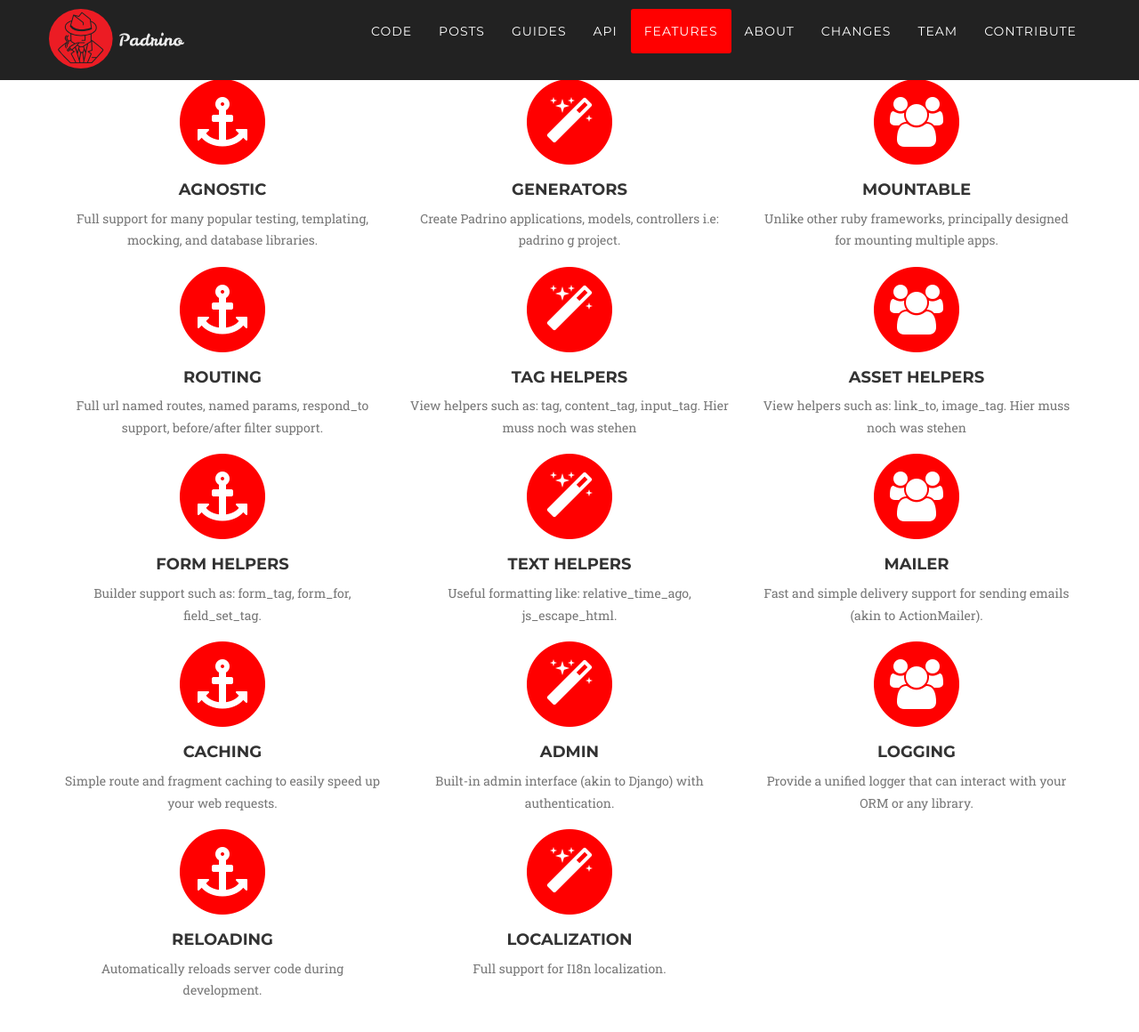
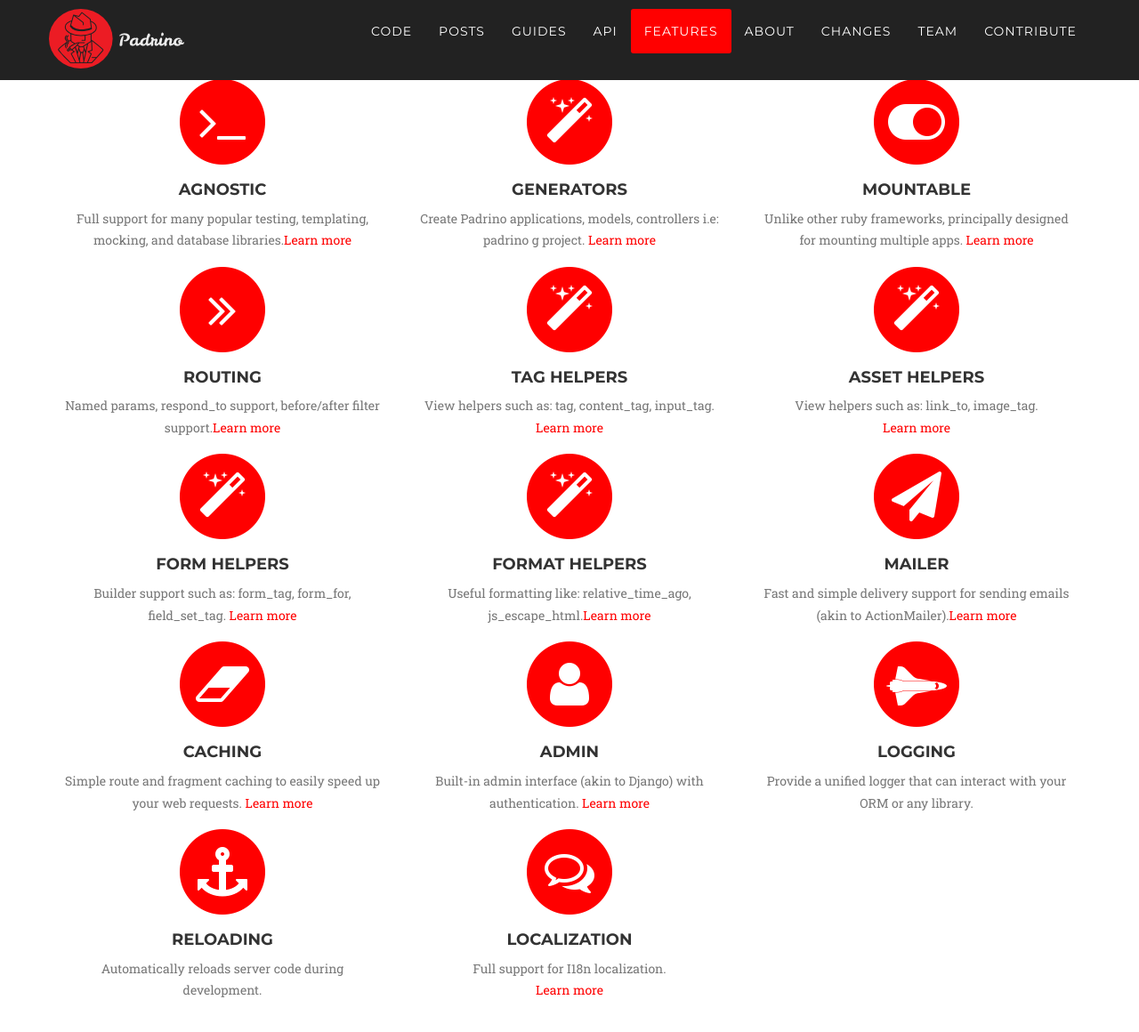
Before and after one commit to wikimatze/padrinorb-website, a Jekyll site: the page built from index.html, in a window 1280 px wide and 1400 px high, scrolled down 1106 px. Shown: the top 1160 px of the window at 89% size. Built offline with Jekyll 4.4.1, drawn with Linux system fonts in a browser that asks for light colours; some web fonts are replaced; Markdown is read by kramdown in place of the engine named in the settings.

Commit message:
Add icons and "Learn more" links to padrino

```diff
--- a/_includes/features.html
+++ b/_includes/features.html
@@ -11,10 +11,10 @@
           <div class="col-md-4">
             <span class="fa-stack fa-4x">
               <i class="fa fa-circle fa-stack-2x text-primary"></i>
-              <i class="fa fa-anchor fa-stack-1x fa-inverse"></i>
+              <i class="fa fa-terminal fa-stack-1x fa-inverse"></i>
             </span>
             <h4 class="service-heading">Agnostic</h4>
-            <p class="text-muted">Full support for many popular testing, templating, mocking, and database libraries. </p>
+            <p class="text-muted">Full support for many popular testing, templating, mocking, and database libraries.<a href="/guides">Learn more</a> </p>
           </div>
           <div class="col-md-4">
             <span class="fa-stack fa-4x">
@@ -22,23 +22,23 @@
               <i class="fa fa-magic fa-stack-1x fa-inverse"></i>
             </span>
             <h4 class="service-heading">Generators</h4>
-            <p class="text-muted">Create Padrino applications, models, controllers i.e: padrino g project. </p>
+            <p class="text-muted">Create Padrino applications, models, controllers i.e: padrino g project. <a href="/guides/generators/">Learn more</a></p>
           </div>
           <div class="col-md-4">
             <span class="fa-stack fa-4x">
               <i class="fa fa-circle fa-stack-2x text-primary"></i>
-              <i class="fa fa-group fa-stack-1x fa-inverse"></i>
+              <i class="fa fa-toggle-on fa-stack-1x fa-inverse"></i>
             </span>
             <h4 class="service-heading">Mountable</h4>
-            <p class="text-muted">Unlike other ruby frameworks, principally designed for mounting multiple apps. </p>
+            <p class="text-muted">Unlike other ruby frameworks, principally designed for mounting multiple apps. <a href="/guides/mounting-applications/">Learn more</a> </p>
           </div>
           <div class="col-md-4">
             <span class="fa-stack fa-4x">
               <i class="fa fa-circle fa-stack-2x text-primary"></i>
-              <i class="fa fa-anchor fa-stack-1x fa-inverse"></i>
+              <i class="fa fa-angle-double-right fa-stack-1x fa-inverse"></i>
             </span>
             <h4 class="service-heading">Routing</h4>
-            <p class="text-muted">Full url named routes, named params, respond_to support, before/after filter support. </p>
+            <p class="text-muted">Named params, respond_to support, before/after filter support.<a href="/guides/controllers/#enhanced-routing">Learn more</a></p>
           </div>
           <div class="col-md-4">
             <span class="fa-stack fa-4x">
@@ -46,60 +46,60 @@
               <i class="fa fa-magic fa-stack-1x fa-inverse"></i>
             </span>
             <h4 class="service-heading">Tag Helpers</h4>
-            <p class="text-muted">View helpers such as: tag, content_tag, input_tag. Hier muss noch was stehen</p>
-          </div>
-          <div class="col-md-4">
-            <span class="fa-stack fa-4x">
-              <i class="fa fa-circle fa-stack-2x text-primary"></i>
-              <i class="fa fa-group fa-stack-1x fa-inverse"></i>
-            </span>
-            <h4 class="service-heading">Asset Helpers</h4>
-            <p class="text-muted">View helpers such as: link_to, image_tag. Hier muss noch was stehen </p>
-          </div>
-          <div class="col-md-4">
-            <span class="fa-stack fa-4x">
-              <i class="fa fa-circle fa-stack-2x text-primary"></i>
-              <i class="fa fa-anchor fa-stack-1x fa-inverse"></i>
-            </span>
-            <h4 class="service-heading">Form Helpers</h4>
-            <p class="text-muted">Builder support such as: form_tag, form_for, field_set_tag.</p>
+            <p class="text-muted">View helpers such as: tag, content_tag, input_tag. <a href="/guides/application-helpers/#tag-helpers">Learn more</a></p>
           </div>
           <div class="col-md-4">
             <span class="fa-stack fa-4x">
               <i class="fa fa-circle fa-stack-2x text-primary"></i>
               <i class="fa fa-magic fa-stack-1x fa-inverse"></i>
             </span>
-            <h4 class="service-heading">Text Helpers</h4>
-            <p class="text-muted">Useful formatting like: relative_time_ago, js_escape_html.</p>
-          </div>
-          <div class="col-md-4">
-            <span class="fa-stack fa-4x">
-              <i class="fa fa-circle fa-stack-2x text-primary"></i>
-              <i class="fa fa-group fa-stack-1x fa-inverse"></i>
-            </span>
-            <h4 class="service-heading">Mailer</h4>
-            <p class="text-muted">Fast and simple delivery support for sending emails (akin to ActionMailer).</p>
-          </div>
-          <div class="col-md-4">
-            <span class="fa-stack fa-4x">
-              <i class="fa fa-circle fa-stack-2x text-primary"></i>
-              <i class="fa fa-anchor fa-stack-1x fa-inverse"></i>
-            </span>
-            <h4 class="service-heading">Caching</h4>
-            <p class="text-muted">Simple route and fragment caching to easily speed up your web requests.</p>
+            <h4 class="service-heading">Asset Helpers</h4>
+            <p class="text-muted">View helpers such as: link_to, image_tag.<br><a href="/guides/application-helpers/#asset-helpers">Learn more</a></p>
           </div>
           <div class="col-md-4">
             <span class="fa-stack fa-4x">
               <i class="fa fa-circle fa-stack-2x text-primary"></i>
               <i class="fa fa-magic fa-stack-1x fa-inverse"></i>
             </span>
-            <h4 class="service-heading">Admin</h4>
-            <p class="text-muted">Built-in admin interface (akin to Django) with authentication.</p>
+            <h4 class="service-heading">Form Helpers</h4>
+            <p class="text-muted">Builder support such as: form_tag, form_for, field_set_tag. <a href="/guides/application-helpers/#form-helpers">Learn more</a></p>
           </div>
           <div class="col-md-4">
             <span class="fa-stack fa-4x">
               <i class="fa fa-circle fa-stack-2x text-primary"></i>
-              <i class="fa fa-group fa-stack-1x fa-inverse"></i>
+              <i class="fa fa-magic fa-stack-1x fa-inverse"></i>
+            </span>
+            <h4 class="service-heading">Format Helpers</h4>
+            <p class="text-muted">Useful formatting like: relative_time_ago, js_escape_html.<a href="/guides/application-helpers/#format-helpers">Learn more</a></p>
+          </div>
+          <div class="col-md-4">
+            <span class="fa-stack fa-4x">
+              <i class="fa fa-circle fa-stack-2x text-primary"></i>
+              <i class="fa fa-send fa-stack-1x fa-inverse"></i>
+            </span>
+            <h4 class="service-heading">Mailer</h4>
+            <p class="text-muted">Fast and simple delivery support for sending emails (akin to ActionMailer).<a href="/guides/padrino-mailer">Learn more</a> </p>
+          </div>
+          <div class="col-md-4">
+            <span class="fa-stack fa-4x">
+              <i class="fa fa-circle fa-stack-2x text-primary"></i>
+              <i class="fa fa-eraser fa-stack-1x fa-inverse"></i>
+            </span>
+            <h4 class="service-heading">Caching</h4>
+            <p class="text-muted">Simple route and fragment caching to easily speed up your web requests. <a href="/guides/padrino-cache/">Learn more</a></p>
+          </div>
+          <div class="col-md-4">
+            <span class="fa-stack fa-4x">
+              <i class="fa fa-circle fa-stack-2x text-primary"></i>
+              <i class="fa fa-user fa-stack-1x fa-inverse"></i>
+            </span>
+            <h4 class="service-heading">Admin</h4>
+            <p class="text-muted">Built-in admin interface (akin to Django) with authentication. <a href="/guides/padrino-admin/">Learn more</a></p>
+          </div>
+          <div class="col-md-4">
+            <span class="fa-stack fa-4x">
+              <i class="fa fa-circle fa-stack-2x text-primary"></i>
+              <i class="fa fa-space-shuttle fa-stack-1x fa-inverse"></i>
             </span>
             <h4 class="service-heading">Logging</h4>
             <p class="text-muted">Provide a unified logger that can interact with your ORM or any library.</p>
@@ -115,10 +115,11 @@
           <div class="col-md-4">
             <span class="fa-stack fa-4x">
               <i class="fa fa-circle fa-stack-2x text-primary"></i>
-              <i class="fa fa-magic fa-stack-1x fa-inverse"></i>
+              <i class="fa fa-comments-o fa-stack-1x fa-inverse"></i>
             </span>
             <h4 class="service-heading">Localization</h4>
-            <p class="text-muted">Full support for I18n localization.</p>
+            <p class="text-muted">Full support for I18n localization.<br> <a href="/guides/localization">Learn more</a>
+            </p>
           </div>
         </div>
       </div>
```
